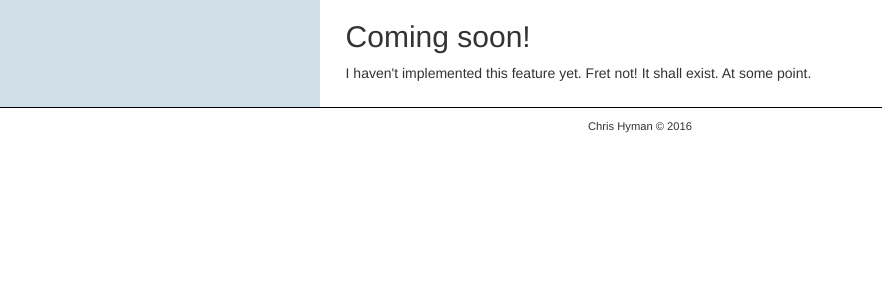
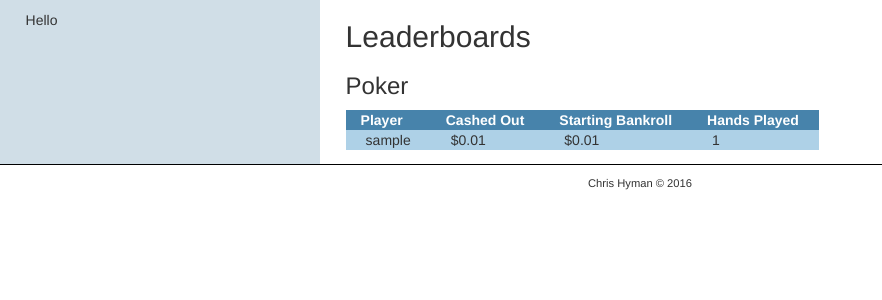
Before and after one commit to chrhyman/wugs-site, a Flask app: page /stats in a window 1280 px wide. Shown: the part 230-530 px from the top of the page, without its empty margins (0-882 px from the left). Run offline with Flask 2, Linux system fonts and the light colour scheme; tables that the repository leaves empty hold one stand-in row (values such as "Sample post"); some libraries are stand-ins or nearby versions.

Commit message:
Statistics include poker games people submit

```diff
--- a/poker/poker.py
+++ b/poker/poker.py
@@ -3,8 +3,8 @@ import copy
 from flask import Markup
 
 import poker.forms as forms
-from poker.cards import Deck, Hand, Bank
-import poker.pokerwin
+from poker.cards import Deck, Hand
+from poker.pokerwin import Win
 
 CARD_BACK = '<td><img src="/static/cards/cardback.png" width="100px" /></td>\n'
 
@@ -14,7 +14,7 @@ class Poker:
         self.deck.standard()
         self.deck.shuffle()
         self.hand = Hand()
-        self.win = poker.pokerwin.Win()
+        self.win = Win()
 
     def reset(self):
         self.__init__()
@@ -31,31 +31,6 @@ class Poker:
     def checkwin(self):
         self.win.update(copy.deepcopy(self.hand))
         self.win.getWin()
-
-def playGame(money):
-    game = Poker()
-    money = Bank(money)
-    while True:
-        print('You have $' + str(money.bankroll))
-        x = int(input('bet'))
-        money.bet(x)
-        game.deal()
-        print('Your starting hand:', str(game))
-        game.checkwin()
-        print(str(game.win))
-        game.keep()
-        print('You kept:', str(game))
-        game.deal(game.draw)
-        print('Your final hand:', str(game))
-        game.checkwin()
-        print(str(game.win))
-        w = game.win.pay * money.bet
-        print('You win: $' + str(w))
-        money.win(w)
-        if input('Continue? ').lower() in ['n', 'no', 'exit', 'quit']:
-            print('Final bank: $' + str(money))
-            break
-        game.reset()
 
 # gamestate :   0 - no game in progress
 #               1 - there is a player, no bankroll
@@ -106,7 +81,9 @@ def handler(data):
         output = forms.gametable.format(**keywords)
     if data.error:
         output += '<p><br />{}</p>'.format(data.error)
-    output += forms.quit
+    submitdata = {'username': data.player, 'startmoney': data.bankroll,
+        'endmoney': data.creds.bankroll * data.denom, 'handsplayed': data.hands}
+    output += forms.quit.format(**submitdata)
     output = Markup(output)
     if gs not in [1, 2, 3, 4]:
         output = 'ERROR! NO GAME IN PROGRESS.'
--- a/static/style.css
+++ b/static/style.css
@@ -236,3 +236,18 @@ table#pays {
 #htop {
     border-top: 1px solid black;
 }
+.stats th, .stats td {
+    padding-right: 20px;
+    padding-left: 20px;
+}
+.stats th {
+    background-color: #4783AB;
+    padding-left: 15px;
+    color: white;
+}
+.stats tr:nth-child(odd) td {
+    background-color: #D0DEE7;
+}
+.stats tr:nth-child(even) td {
+    background-color: #AED1E7;
+}
--- a/templates/stats.html
+++ b/templates/stats.html
@@ -3,9 +3,26 @@
 {% block title %}Statistics{% endblock %}
 
 {% block content %}
-	<h2>Coming soon!</h2>
-    <p>I haven't implemented this feature yet. Fret not! It shall exist. At some point.</p>
+	<h2>Leaderboards</h2>
+	<h3>Poker</h3>
+    <table class="stats">
+        <tr>
+            <th>Player</th>
+            <th>Cashed Out</th>
+            <th>Starting Bankroll</th>
+            <th>Hands Played</th>
+        </tr>
+        {% for game in pokergames %}
+        <tr>
+            <td>{{ game.username }}</td>
+            <td>${{ '{:.2f}'.format(game.endmoney/100) }}</td>
+            <td>${{ '{:.2f}'.format(game.startmoney/100) }}</td>
+            <td>{{ game.handsplayed }}</td>
+        </tr>
+        {% endfor %}
+    </table>
 {% endblock %}
 {% block sidebar %}
-    <p></p>
+    <p> </p>
+    <p>Hello</p>
 {% endblock %}
--- a/views.py
+++ b/views.py
@@ -3,6 +3,7 @@ from flask import session, request
 
 from app import db
 from models import User
+from poker.models import PokerGame
 
 def validate_user(attempt, p):
     if attempt:
@@ -62,7 +63,8 @@ def games():
 
 @mod.route('/stats')
 def stats():
-    return render_template('stats.html', active='stats')
+    pokergames = PokerGame.query.order_by(PokerGame.endmoney.desc())
+    return render_template('stats.html', active='stats', pokergames=pokergames)
 
 @mod.route('/settings')
 def settings():
```
Also changed, not shown: poker/forms.py (+9 -1 lines), poker/views.py (+16 -0 lines).
